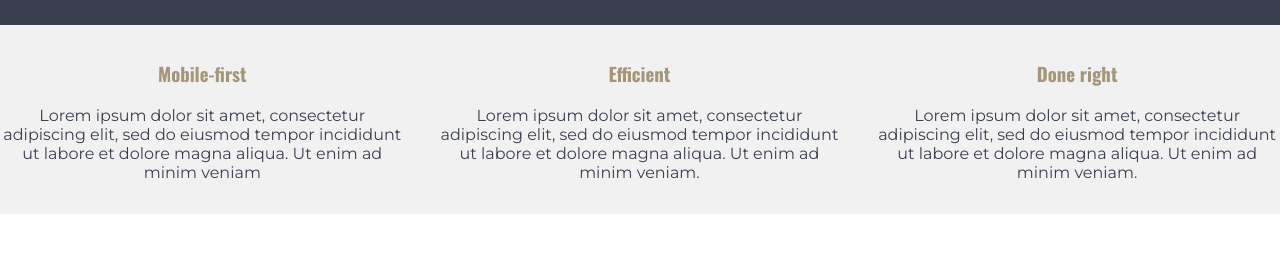
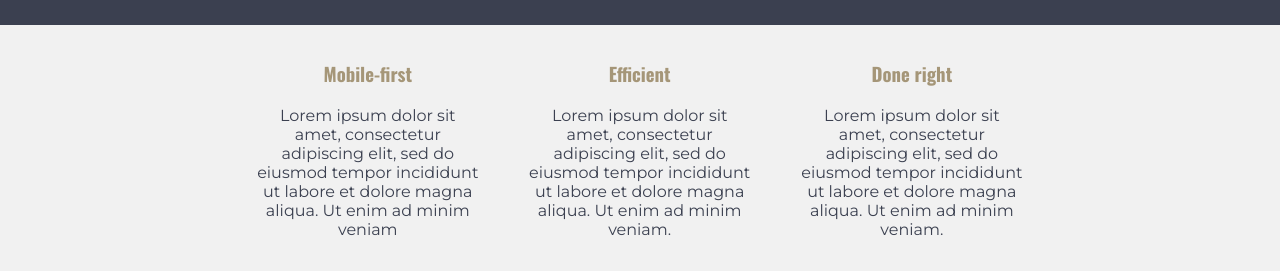
Before and after one commit to Adel-Fael/SCSS-Final-Challenge, a website: page src/index.html in a window 1280 px wide. Shown: the part 327-602 px from the top of the page. Drawn offline with nearby package versions, Linux system fonts and the light colour scheme; files that its build step writes are made by us from their sources.

Commit message:
section 1 changes

```diff
--- a/src/sass/layouts/_media-quires.scss
+++ b/src/sass/layouts/_media-quires.scss
@@ -48,16 +48,14 @@
   .sec1 {
     &__flex {
       flex-direction: row;
-      justify-content: space-between;
-      gap: 2rem;
+      gap: 3rem;
     }
 
     &__content {
-      width: 100%;
+      width: 60%;
+      text-align: center;
     }
   }
-
-
 
   .main-flex-row {
     display: flex;
@@ -84,20 +82,16 @@
     flex-direction: column;
   }
   .sidebar {
-    padding: .75em;
+    padding: 0.75em;
     margin: 0;
   }
-
-
 
   .footer-flex {
     display: flex;
     flex-direction: column;
-
   }
 
   .footer {
-
     &__title {
       font-size: var(--fs-36);
     }
@@ -115,8 +109,4 @@
       text-align: left;
     }
   }
-
-
-
-
 }
```
